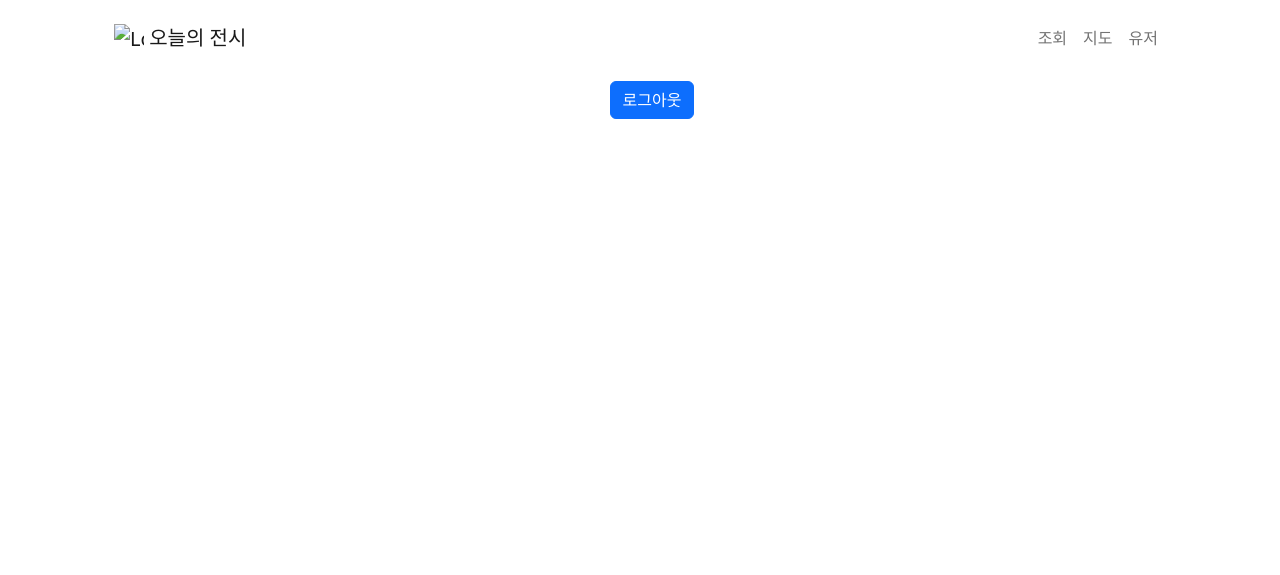
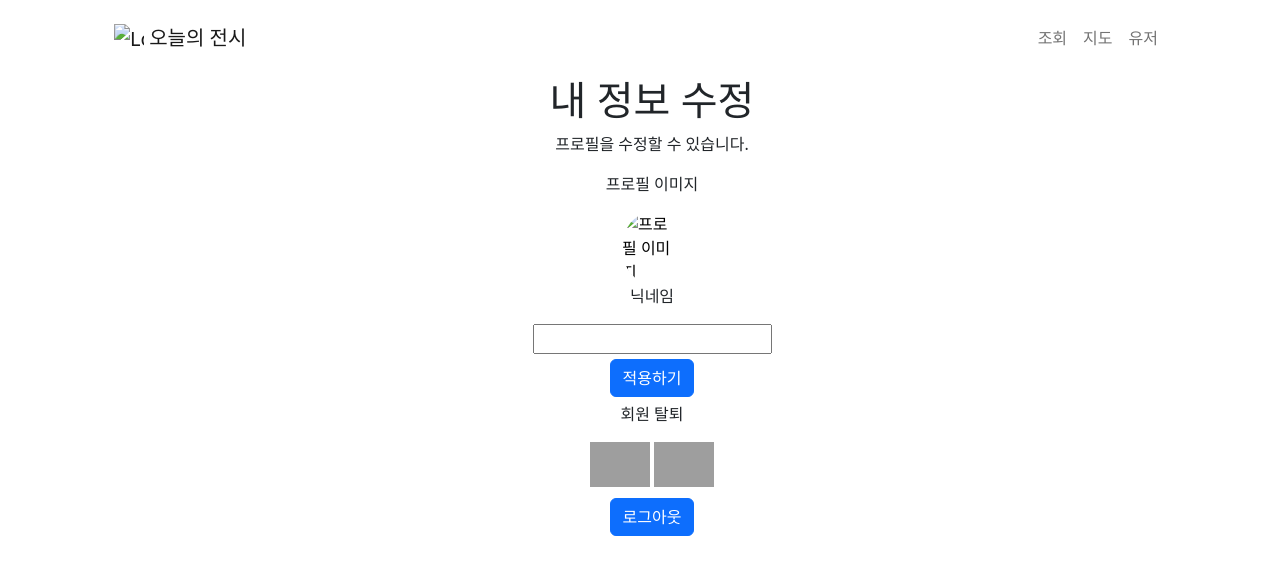
Before and after one commit to today-exhibition/today-exhibition, a Flask app: page /user in a window 1280 px wide. Shown: the top 575 px of the page. Run offline with Flask 3, Linux system fonts and the light colour scheme; the visitor is signed in with stand-in values (Sample User, id 1); some libraries are stand-ins or nearby versions; grey boxes are pictures that could not be loaded.

Commit message:
Feat: 유저 프로필 디테일 페이지 기능 추가 - 유저 정보 보여주기 - 닉네임 변경 - 로그아웃 - 회원 탈퇴 url 연결

```diff
--- a/templates/user/user.html
+++ b/templates/user/user.html
@@ -2,8 +2,33 @@
 
 {% block content %}
     <div class="container text-center">
-        <form method="post" action="{{ url_for('user.logout') }}">
-            <input type="submit" class="btn btn-primary" value="로그아웃" name="logout">
-        </form>
+        <div>
+            <h1>내 정보 수정</h1>
+            <p>프로필을 수정할 수 있습니다.</p>
+        </div>
+        <div>
+            <div>
+                <div>
+                    <form method="POST" action="{{ url_for('user.user') }}">
+                        <p>프로필 이미지</p>
+                        <input type="image" src="{{ user_info.profile_img }}" alt="프로필 이미지" width="60" style="border-radius: 50%;" />
+                        <p>닉네임</p>
+                        <input type="text" value="{{ user_info.nickname }}" name="input_nickname"/>
+                    </form>
+                    <input type="submit" class="btn btn-primary" value="적용하기" name="submit"/>
+                </div>
+                <p>회원 탈퇴</p>
+                <a href="https://nid.naver.com/internalToken/view/tokenList/pc/ko" style="text-decoration: none;">
+                    <input type="image" src="{{ url_for('static', filename='/img/naver/naver_circle_logo.png') }}" width="60" />
+                </a>
+                <a href="https://accounts.kakao.com/weblogin/account/partner" style="text-decoration: none;">
+                    <input type="image" src="{{ url_for('static', filename='/img/kakao/kakao_circle_logo.png') }}" width="60" />
+                </a>
+                <form method="POST" action="{{ url_for('user.logout') }}">
+                    <input type="submit" class="btn btn-primary" value="로그아웃" name="logout" />
+                </form>
+            </div>
+
+        </div>
     </div>
 {% endblock %}
--- a/views/user/user.py
+++ b/views/user/user.py
@@ -10,11 +10,21 @@
 user_bp = Blueprint('user', __name__)
 
 #! user -> 로그인이 되어 있으면 user 정보 되어 있지 않으면 login url로 이동
-@user_bp.route('/user')
+@user_bp.route('/user', methods=['GET', 'POST'])
 def user():
     if not "user_id" in session:
         return render_template("user/login.html")
-    return render_template("user/user.html")
+    else:
+        user_id = session.get("user_id")
+        user = User.query.get(user_id)
+        if request.method == "POST":
+            input_nickname = request.form.get("input_nickname")
+            if user.nickname != input_nickname:
+                user.nickname = input_nickname
+                db.session.commit()
+        user_info = db.session.query(User.id, User.email, User.nickname, User.profile_img, User.created_at, User.gender, User.login_type).filter_by(id=user_id).first()
+
+    return render_template("user/user.html", user_info=user_info)
 
 @user_bp.route('/login', methods=['POST'])
 def login():
@@ -137,6 +147,7 @@
 
 @user_bp.route('/logout', methods=['POST'])
 def logout():
-    if "user_id" in session:
-        session.clear()
+    if request.method == "POST":
+        if "user_id" in session:
+            session.clear()
     return redirect(url_for('main.main'))
```
